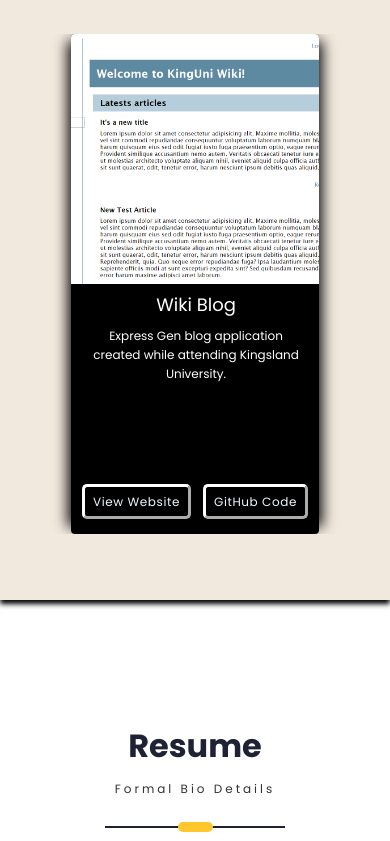
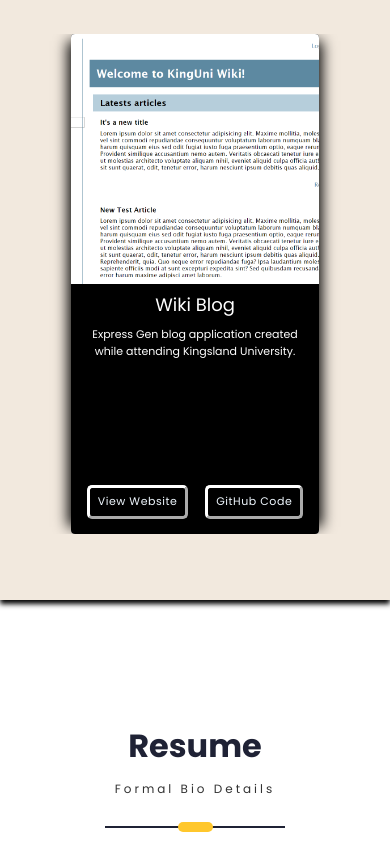
Before and after one commit to Cybre3/portfolio, a React (Create React App) app in the folder client/: page / in a window 390 px wide. Shown: the part 1904-2745 px from the top of the page. Built offline with nearby package versions, Linux system fonts and the light colour scheme; a web font is replaced by a local one.

Commit message:
adjusted media query css

```diff
--- a/client/src/PortfolioContainer/ProjectContainer/ProjectConatiner.css
+++ b/client/src/PortfolioContainer/ProjectContainer/ProjectConatiner.css
@@ -35,7 +35,7 @@
   text-align: center;
   transform: skew(-18deg);
   transform-origin: top left;
-  width: 525px;
+  width: 600px;
 }
 
 .right {
@@ -46,7 +46,7 @@
   transform: skew(-18deg);
   transform-origin: bottom right;
   text-align: center;
-  width: 525px;
+  width: 600px;
 }
 
 .skewed {
@@ -71,7 +71,7 @@
 .proj-text {
   display: flex;
   flex-direction: column;
-  margin: 75px 0 0 50px;
+  margin: 75px 0 0 90px;
   text-align: center;
   top: 100px;
   transform: skew(18deg);
@@ -79,7 +79,7 @@
 }
 
 .left .proj-text {
-  margin-left: 120px;
+  margin-left: 170px;
 }
 
 .proj-heading {
@@ -90,7 +90,7 @@
   bottom: 50px;
   display: flex;
   flex-direction: column;
-  left: 180px;
+  left: 220px;
   margin: 0 auto;
   position: absolute;
   text-align: center;
@@ -99,7 +99,7 @@
 }
 
 .left .proj-btn-container {
-  left: 230px;
+  left: 285px;
 }
 
 .proj-btn-container a {
@@ -169,22 +169,22 @@
 } */
 
 
-@media only screen and (max-width: 1110px) {
+@media only screen and (max-width: 1400px) {
   .left {
-    width: 450px;
+    width: 525px;
   }
 
   .right {
-    width: 450px;
+    width: 525px;
   }
 
   .proj-text {
     margin: 65px 0 0 25px;
-    width: 280px;
+    width: 340px;
   }
 
   .left .proj-text {
-    margin-left: 100px;
+    margin-left: 110px;
   }
 
   .proj-heading {
@@ -194,6 +194,34 @@
   .proj-btn-container {
     bottom: 20px;
     width: 150px;
+    left: 215px;
+  }
+}
+
+@media only screen and (max-width: 1200px) {
+  .left {
+    width: 460px;
+  }
+
+  .right {
+    width: 460px;
+  }
+
+  .proj-text {
+    margin: 65px 0 0 50px;
+    width: 250px;
+  }
+
+  .left .proj-text {
+    margin-left: 130px;
+  }
+
+  .proj-btn-container {
+    left: 190px;
+  }
+
+  .left .proj-btn-container {
+    left: 245px;
   }
 }
 
@@ -270,7 +298,6 @@
       width: 100%;
     }
 
-
     .proj-text {
       font-size: 12px;
       margin-top: 30px;
@@ -301,6 +328,7 @@
 
     .left .proj-btn-container {
       justify-content: space-evenly;
+      width: 250px;
     }
 
     .proj-btn-container a {
@@ -311,25 +339,38 @@
 
   @media only screen and (max-width: 420px) {
     .proj-text, .left .proj-text {
+      margin-left: auto;
+      margin-right: auto;
       margin-top: 10px;
-      width: 220px;
+      width: 210px;
+    }
+
+    .proj-description {
+      font-size: 11px;
+    }
+
+    .proj-btn-container, .left .proj-btn-container {
+      font-size: 11px;
     }
 
     .left .proj-btn-container {
       justify-content: space-evenly;
       left: auto;
-      width: 220px;
+      width: 250px;
     }
   }
 
   @media only screen and (max-width: 350px) {
     .proj-text, .left .proj-text {
-      font-size: 10px;
       margin-top: 10px;
       width: 160px;
     }
 
-    .proj-btn-container {
+    .proj-description {
+      font-size: 10px;
+    }
+
+    .proj-btn-container, .left .proj-btn-container {
       font-size: 9px;
       width: 200px;
     }
```
Also changed, not shown: client/ScrapFolder/Components/SubComponents/CardCodeChallenge.js (renamed from client/src/Components/SubComponents/CardCodeChallenge.js), client/ScrapFolder/Components/SubComponents/CardProject.js (renamed from client/src/Components/SubComponents/CardProject.js).
